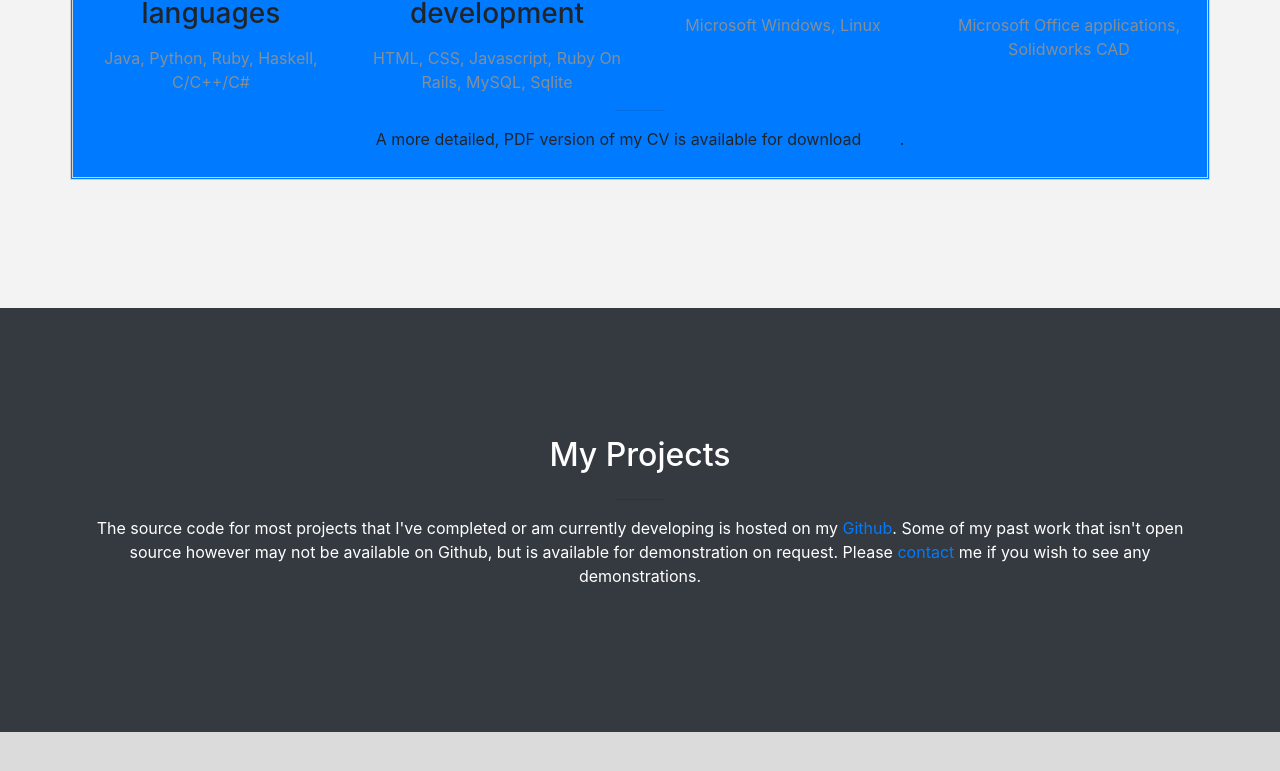
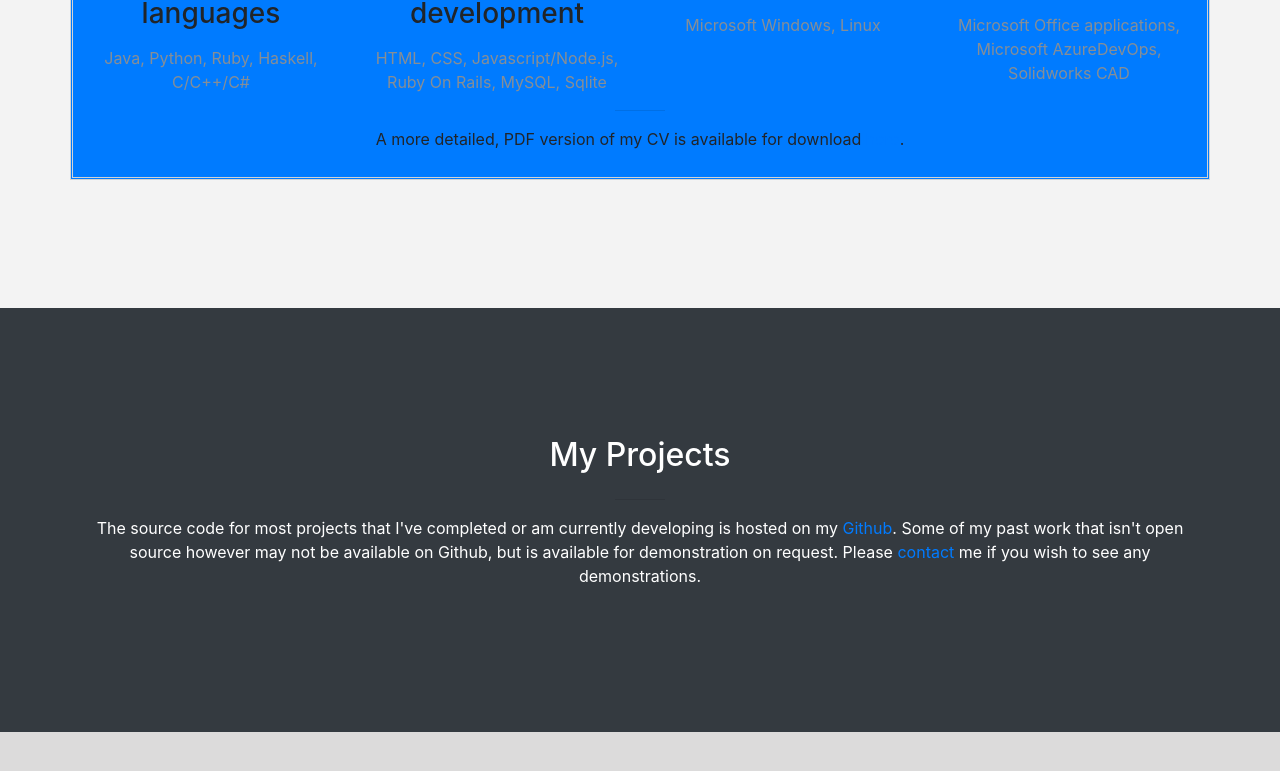
Before and after one commit to NicolasMavrides/nicolasmavrides.github.io, a website with bundled scripts: page index.html in a window 1280 px wide. Shown: the part 2981-3752 px from the top of the page. Built offline with nearby package versions, Linux system fonts and the light colour scheme.

Commit message:
content update

```diff
--- a/index.html
+++ b/index.html
@@ -235,7 +235,7 @@
             <div class="service-box mt-5 mx-auto">
               <img src="img/web_dev_tools.png" height="100px">
               <h3 class="mb-3">Web & database development</h3>
-              <p class="text-muted mb-0">HTML, CSS, Javascript, Ruby On Rails, MySQL, Sqlite</p>
+              <p class="text-muted mb-0">HTML, CSS, Javascript/Node.js, Ruby On Rails, MySQL, Sqlite</p>
             </div>
           </div>
 
@@ -251,7 +251,7 @@
             <div class="service-box mt-5 mx-auto">
               <img src="img/tools.jpg" height="100px">
               <h3 class="mb-3">Other</h3>
-              <p class="text-muted mb-0">Microsoft Office applications, Solidworks CAD</p>
+              <p class="text-muted mb-0">Microsoft Office applications, Microsoft AzureDevOps, Solidworks CAD</p>
             </div>
           </div>
         </div>
```
